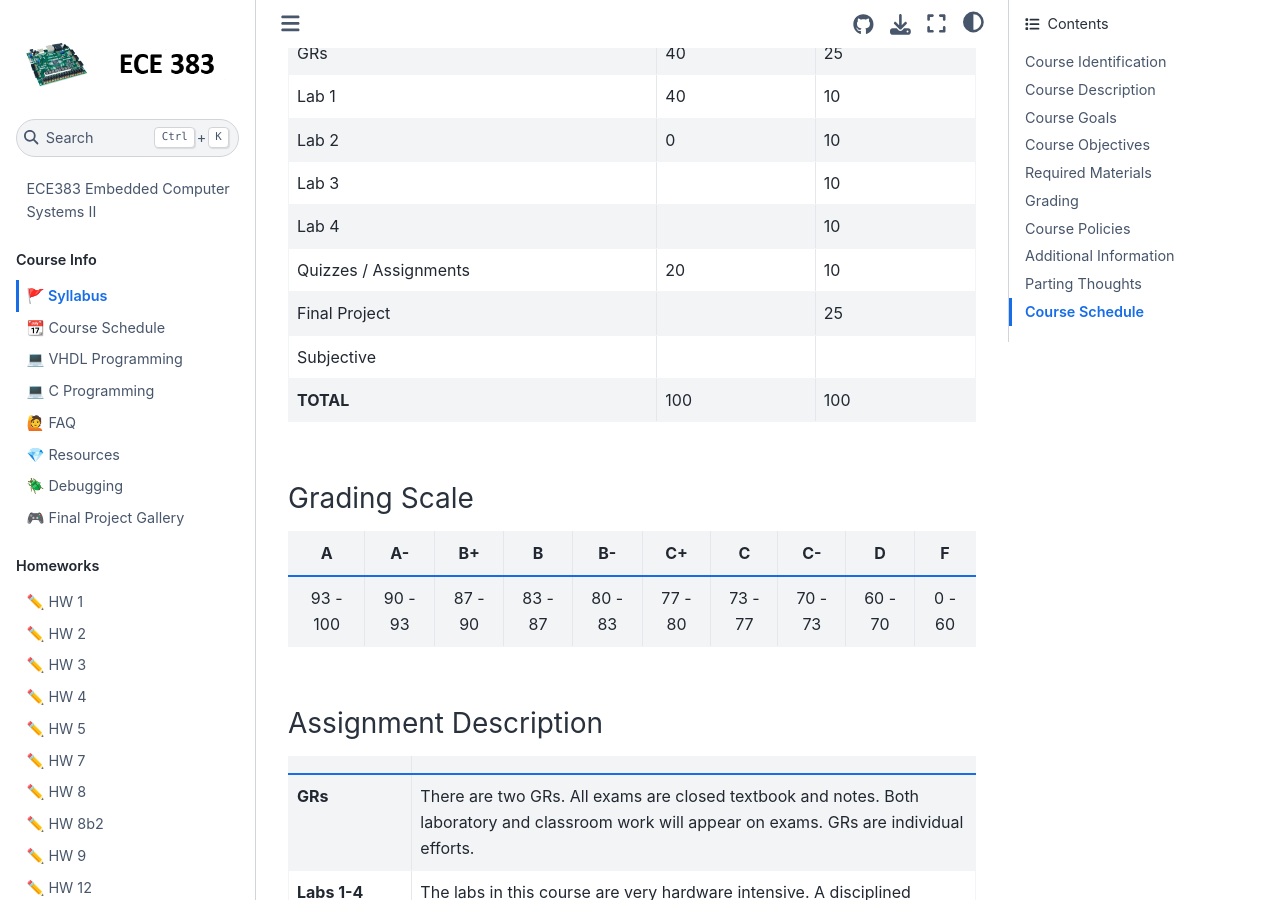
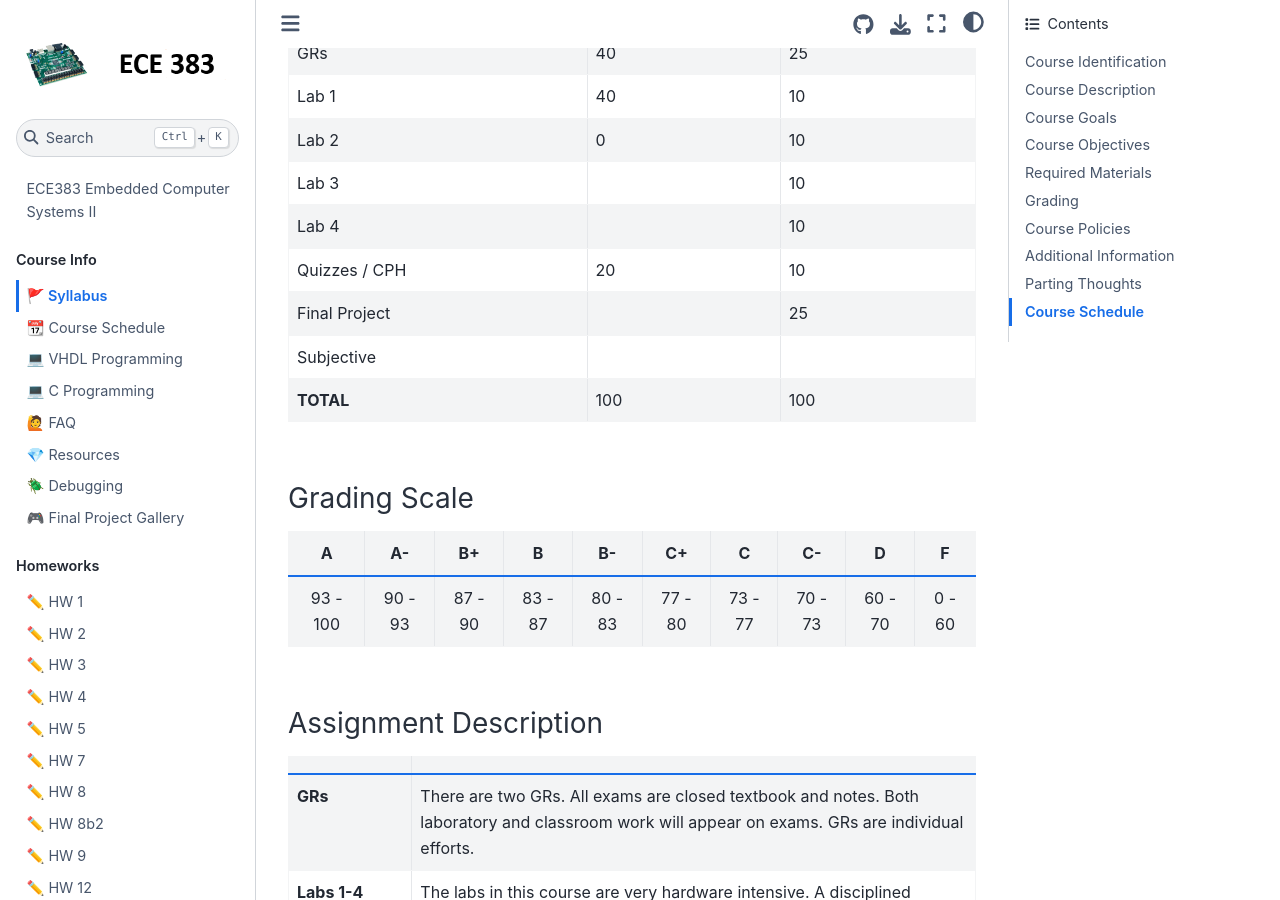
Before and after one commit to USAFA-ECE/ece383, a Jupyter Book: the page built from book/syllabus.md, in a window 1280 px wide and 900 px high, scrolled down 2410 px. Built offline with Jupyter Book 1.0.4 settings and Sphinx 7.4.7 and the Sphinx Book theme 1.1.4, drawn with Linux system fonts in a browser that asks for light colours; pages that are not in the unit, such as notebooks, are missing from menus.

Commit message:
Update syllabus.md

```diff
--- a/book/syllabus.md
+++ b/book/syllabus.md
@@ -55,7 +55,7 @@ The **Grade distribution** for this course is shown below.
 | Lab 2                 | 0    | 10    |
 | Lab 3                 |      | 10    |
 | Lab 4                 |      | 10    |
-| Quizzes / Assignments | 20   | 10    |
+| Quizzes / CPH         | 20   | 10    |
 | Final Project         |      | 25    |
 | Subjective            |      |       |
 | **TOTAL**             | 100  | 100   |
```
